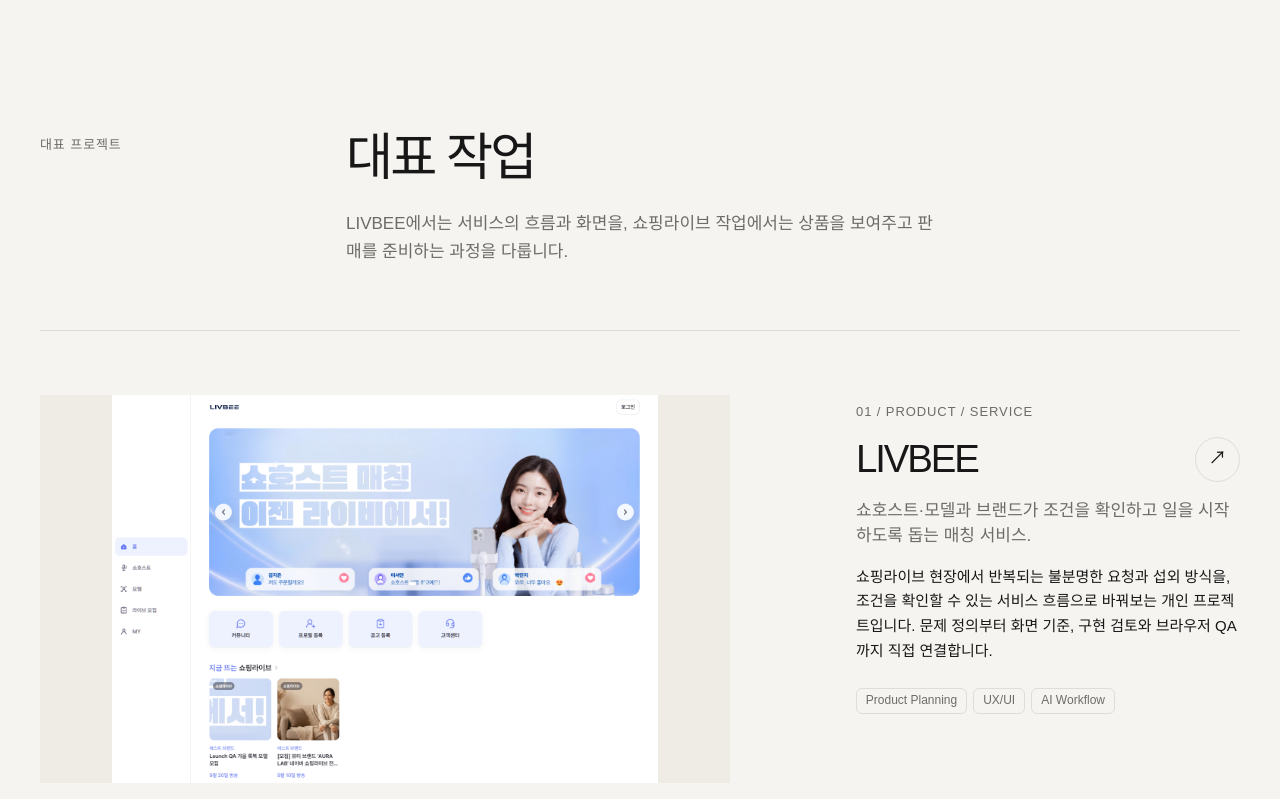
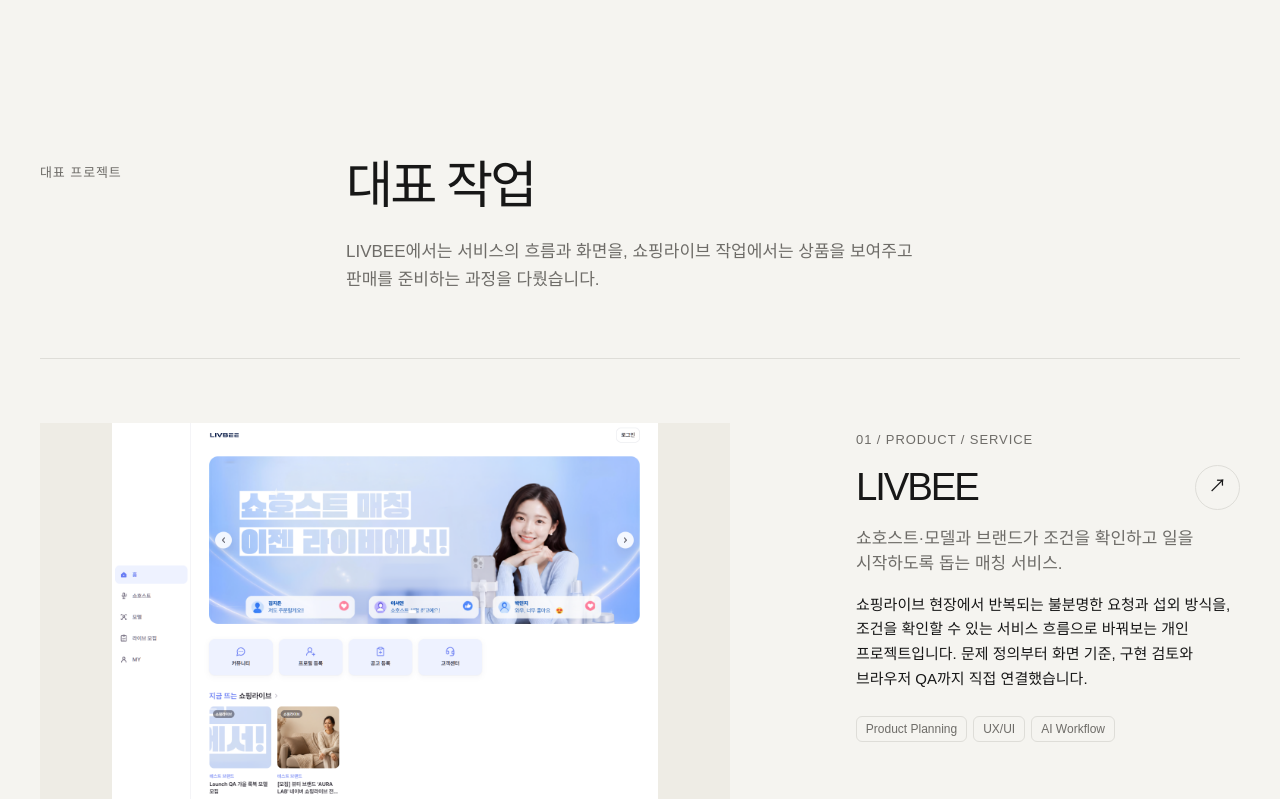
Before and after one commit to livee0322/taewoong-portfolio, a Next.js app: page / in a window 1280 px wide. Shown: the part 1660-2459 px from the top of the page. Built offline with nearby package versions, Linux system fonts and the light colour scheme.

Commit message:
refine portfolio copy and career entries

```diff
--- a/src/app/globals.css
+++ b/src/app/globals.css
@@ -45,6 +45,7 @@
   font-weight: 400;
   line-height: 1.65;
   text-rendering: optimizeLegibility;
+  word-break: keep-all;
 }
 
 a { color: inherit; text-decoration: none; }
--- a/src/components/home/HomeSections.tsx
+++ b/src/components/home/HomeSections.tsx
@@ -14,10 +14,10 @@
 ];
 
 const workflow = [
-  ["Design", "서비스 화면, 그래픽, 상세페이지에서 정보의 우선순위를 화면으로 정리합니다.", "Figma · Photoshop · Illustrator"],
-  ["Content", "촬영의 포인트를 잡고 썸네일·타이틀·자막으로 영상의 첫인상을 만듭니다.", "Camera workflow · Premiere Pro"],
-  ["Commerce", "상품의 특징을 읽고 프로모션, 상세페이지, 쇼핑라이브로 이어지는 흐름을 준비합니다.", "Promotion · Detail page · Shopping Live"],
-  ["Service QA", "실제 웹과 앱 화면을 확인하고, 수정이 반복되는 요소는 컴포넌트 기준으로 정리합니다.", "QA checklist · Figma components"],
+  ["Design", "서비스 화면, 그래픽, 상세페이지에서 정보의 우선순위를 화면으로 정리했습니다.", "Figma · Photoshop · Illustrator"],
+  ["Content", "촬영의 포인트를 잡고 썸네일·타이틀·자막으로 영상의 첫인상을 만들었습니다.", "Camera workflow · Premiere Pro"],
+  ["Commerce", "상품의 특징을 읽고 프로모션, 상세페이지, 쇼핑라이브로 이어지는 흐름을 준비했습니다.", "Promotion · Detail page · Shopping Live"],
+  ["Service QA", "실제 웹과 앱 화면을 확인하고, 수정이 반복되는 요소는 컴포넌트 기준으로 정리했습니다.", "QA checklist · Figma components"],
 ];
 
 export function HomeSections() {
@@ -67,7 +67,7 @@
         <SectionHeading
           eyebrow="대표 프로젝트"
           title="대표 작업"
-          description="LIVBEE에서는 서비스의 흐름과 화면을, 쇼핑라이브 작업에서는 상품을 보여주고 판매를 준비하는 과정을 다룹니다."
+          description="LIVBEE에서는 서비스의 흐름과 화면을, 쇼핑라이브 작업에서는 상품을 보여주고 판매를 준비하는 과정을 다뤘습니다."
         />
         <div className="projects-list">
           {projects.map((project) => <ProjectCard key={project.slug} project={project} />)}
@@ -114,7 +114,7 @@
         <article className="sellerchart-note">
           <p className="eyebrow">GPA KOREA / SellerChart</p>
           <div>
-            <h3>셀러차트의 웹·앱을 QA하고, 화면의 기준을 정리합니다.</h3>
+            <h3>셀러차트의 웹·앱을 QA하고, 화면의 기준을 정리했습니다.</h3>
             <p>웹과 앱 화면을 확인하며 QA와 디자인 수정을 진행하고, 반복되는 요소는 Figma Auto Layout과 컴포넌트로 정리했습니다.</p>
             <TextLink href="https://msellerchart.com/" target="_blank" rel="noreferrer">셀러차트 보기</TextLink>
           </div>
@@ -141,8 +141,8 @@
       <section className="workflow section page-shell">
         <SectionHeading
           eyebrow="작업 방식"
-          title="결과물이 실제로 작동하는지까지 확인합니다."
-          description="디자인을 만들고, 촬영·영상·상품·서비스 화면으로 이어진 결과를 확인합니다. 필요한 도구는 일의 목적에 맞춰 익히고 적용합니다."
+          title="결과물이 실제로 작동하는지까지 확인했습니다."
+          description="디자인을 만들고, 촬영·영상·상품·서비스 화면으로 이어진 결과를 확인했습니다. 필요한 도구는 일의 목적에 맞춰 익히고 적용했습니다."
         />
         <div className="workflow-list">
           {workflow.map(([area, work, tools]) => (
--- a/src/data/career.ts
+++ b/src/data/career.ts
@@ -20,15 +20,6 @@
     highlights: ["Photo & video", "Promotion", "Shopping Live"],
   },
   {
-    period: "2021.12 — 2022.02",
-    company: "켈러리",
-    team: "Commerce Content",
-    position: "Content Designer",
-    role: "상세페이지 / 배너 / 쇼핑라이브 기획·진행",
-    description: "상품 상세페이지와 배너를 제작하고, 쇼핑라이브의 기획·운영과 사진·영상 촬영을 맡았습니다.",
-    highlights: ["Detail pages", "Live planning", "Photo & video"],
-  },
-  {
     period: "2022.03 — 2022.10",
     company: "다빈치커뮤니케이션",
     team: "Digital Content",
@@ -47,15 +38,6 @@
     highlights: ["Content direction", "Detail pages", "Promotion"],
   },
   {
-    period: "2023.09",
-    company: "중국 현지 제품 소싱",
-    team: "Commerce",
-    position: "Product Review",
-    role: "현지 샘플 확인 / 품질·디자인·상품성 검토",
-    description: "해외에서 소싱한 제품의 샘플을 현지에서 확인하고, 품질과 디자인, 상품성을 검토해 판매 여부를 판단하는 과정에 참여했습니다.",
-    highlights: ["Sourcing", "Sample inspection", "Product review"],
-  },
-  {
     period: "2024.06 — 현재",
     company: "GPA KOREA · 셀러차트",
     team: "Product Design & QA",
--- a/src/data/projects.ts
+++ b/src/data/projects.ts
@@ -11,7 +11,7 @@
     roles: ["Product Planning", "UX/UI", "AI Workflow", "Browser QA", "Project Management"],
     tools: ["Figma", "Asana", "Obsidian", "ChatGPT", "Claude", "Codex", "GitHub", "Vercel"],
     summary:
-      "쇼핑라이브 현장에서 반복되는 불분명한 요청과 섭외 방식을, 조건을 확인할 수 있는 서비스 흐름으로 바꿔보는 개인 프로젝트입니다. 문제 정의부터 화면 기준, 구현 검토와 브라우저 QA까지 직접 연결합니다.",
+      "쇼핑라이브 현장에서 반복되는 불분명한 요청과 섭외 방식을, 조건을 확인할 수 있는 서비스 흐름으로 바꿔보는 개인 프로젝트입니다. 문제 정의부터 화면 기준, 구현 검토와 브라우저 QA까지 직접 연결했습니다.",
     hero: {
       src: "/images/livbee/main-desktop.png",
       alt: "LIVBEE 프리뷰의 데스크톱 메인 화면. 쇼호스트 매칭 배너와 쇼핑라이브 목록이 보인다.",
@@ -31,13 +31,13 @@
       {
         label: "Flow / Scope",
         title: "화면보다 먼저, 사용 흐름과 예외를 맞춥니다.",
-        body: "각 기능에서 사용자가 무엇을 확인하고 다음에 무엇을 할 수 있어야 하는지 정리했습니다. 개발 협업에서는 문제, 목적, 현재 상태, 기대 결과, 사용자 흐름, 예외 상황, 범위를 한 단위로 확인합니다.",
+        body: "각 기능에서 사용자가 무엇을 확인하고 다음에 무엇을 할 수 있어야 하는지 정리했습니다. 개발 협업에서는 문제, 목적, 현재 상태, 기대 결과, 사용자 흐름, 예외 상황, 범위를 한 단위로 확인했습니다.",
         items: ["Problem", "Purpose", "User flow", "Exceptions", "Scope"],
       },
       {
         label: "Build / QA",
-        title: "AI 도구를 활용하되, 구현 결과는 직접 확인합니다.",
-        body: "IDEA → PLAN → BUILD → REVIEW → QA의 흐름으로 ChatGPT, Claude, Codex를 활용합니다. 요구사항을 정리하고 개발 작업을 나누며, 실제 브라우저 화면에서 구현 결과를 검토해 문제를 다시 수정합니다.",
+        title: "AI 도구를 활용하되, 구현 결과는 직접 확인했습니다.",
+        body: "IDEA → PLAN → BUILD → REVIEW → QA의 흐름으로 ChatGPT, Claude, Codex를 활용했습니다. 요구사항을 정리하고 개발 작업을 나누며, 실제 브라우저 화면에서 구현 결과를 검토해 문제를 다시 수정했습니다.",
         items: ["ChatGPT · Claude · Codex", "GitHub · Vercel", "Responsive QA", "Iteration"],
       },
     ],
@@ -85,7 +85,7 @@
       caption: "Commerce content · YouTube thumbnail",
     },
     intro:
-      "쇼핑라이브는 방송 전의 준비에서 많은 부분이 결정됩니다. 상품의 포인트와 필요한 장면을 정리한 뒤, 상세페이지·프로모션·현장 운영까지 하나의 판매 맥락으로 연결했습니다.",
+      "쇼핑라이브는 방송 전의 준비에서 많은 부분이 결정됐습니다. 상품의 포인트와 필요한 장면을 정리한 뒤, 상세페이지·프로모션·현장 운영까지 하나의 판매 맥락으로 연결했습니다.",
     sections: [
       {
         label: "Preparation",
```
